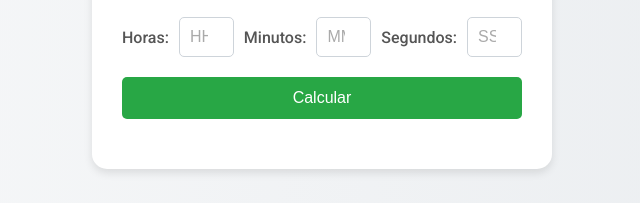
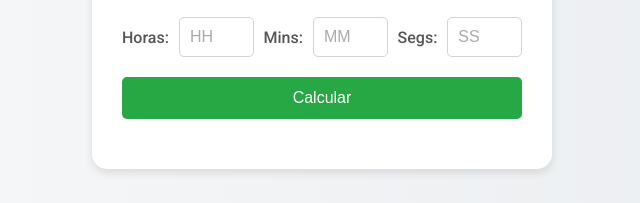
Before and after one commit to cociredefdev/calculo-ritmos-running, a plain HTML site: page index.html in a window 1280 px wide. Shown: the part 442-645 px from the top of the page, 318-958 px from the left. Drawn offline with Linux system fonts and the light colour scheme.

Commit message:
Add files via upload

```diff
--- a/index.html
+++ b/index.html
@@ -25,9 +25,9 @@
             <div class="form-group inline">
                 <label for="hours">Horas:</label>
                 <input type="number" id="hours" placeholder="HH" required>
-                <label for="minutes">Minutos:</label>
+                <label for="minutes">Mins:</label>
                 <input type="number" id="minutes" placeholder="MM" required>
-                <label for="seconds">Segundos:</label>
+                <label for="seconds">Segs:</label>
                 <input type="number" id="seconds" placeholder="SS" required>
             </div>
             <button type="submit">Calcular</button>
```
